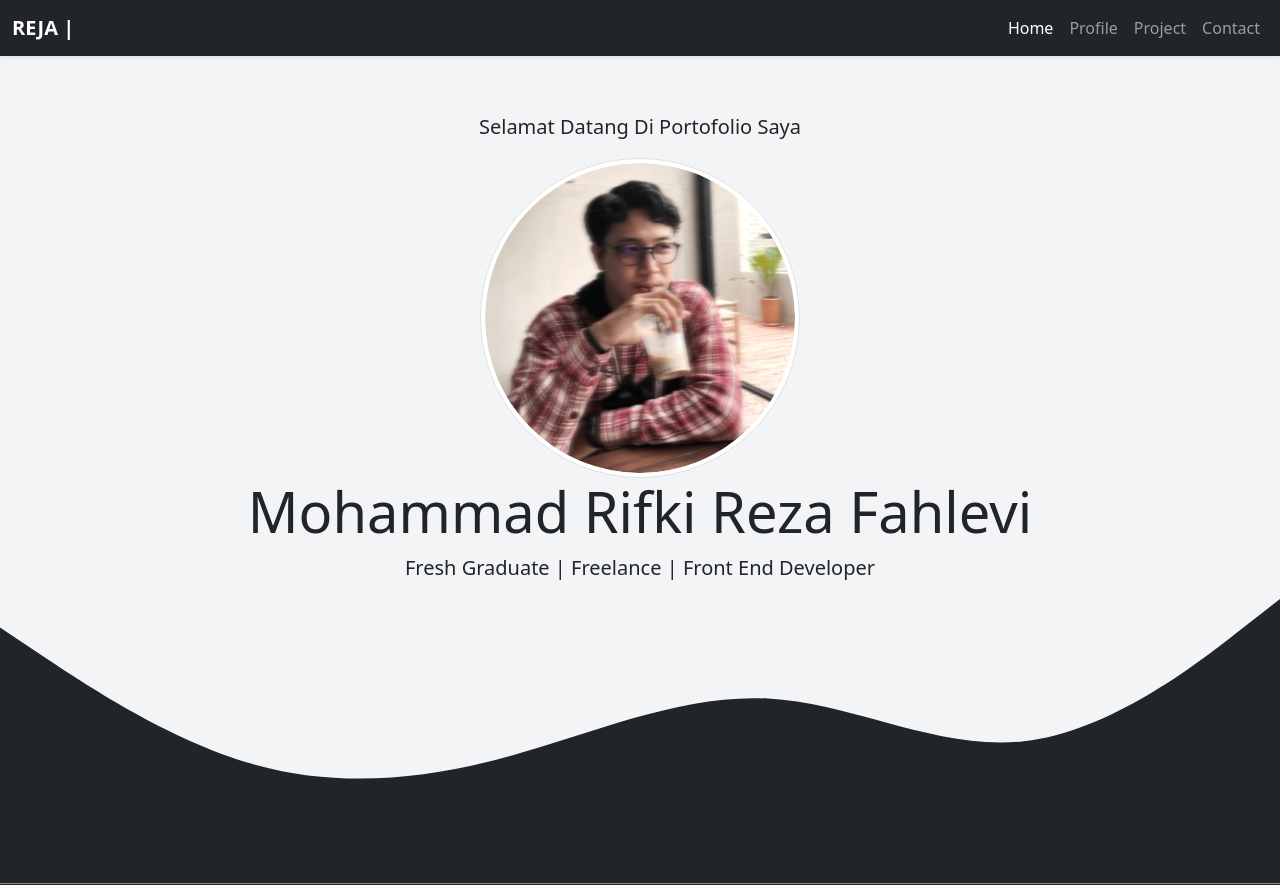
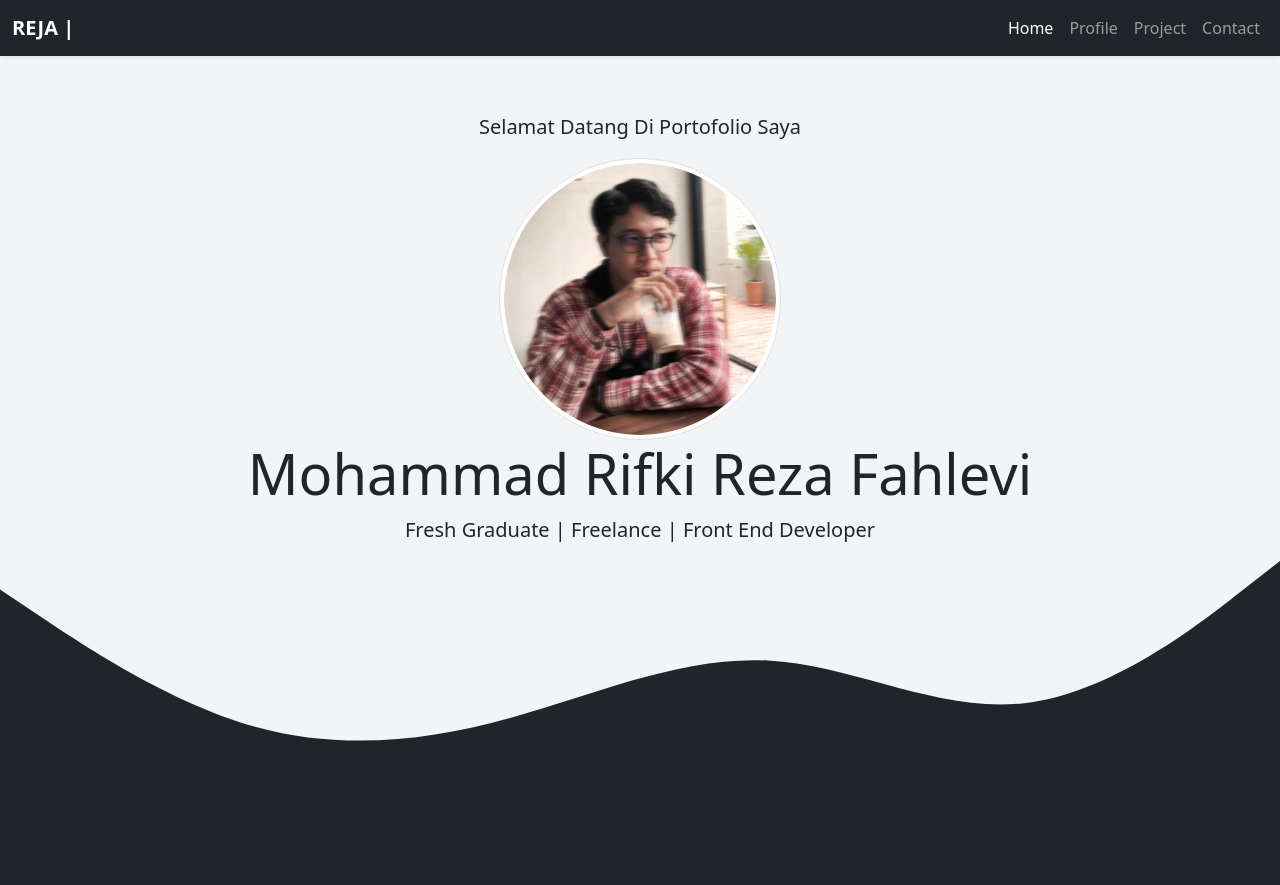
Before and after one commit to rejafahlevi/project, a PHP site: page / in a window 1280 px wide. Shown: the top 885 px of the page. Run offline with PHP 8.4, Linux system fonts and the light colour scheme; some libraries are stand-ins or nearby versions.

Commit message:
pembenaran lagi

```diff
--- a/style.css
+++ b/style.css
@@ -5,7 +5,7 @@
 
 .img-fluid {
     height: 100%;
-    width: 25%;
+    width: 22%;
 }
 
 .Profile {
```
